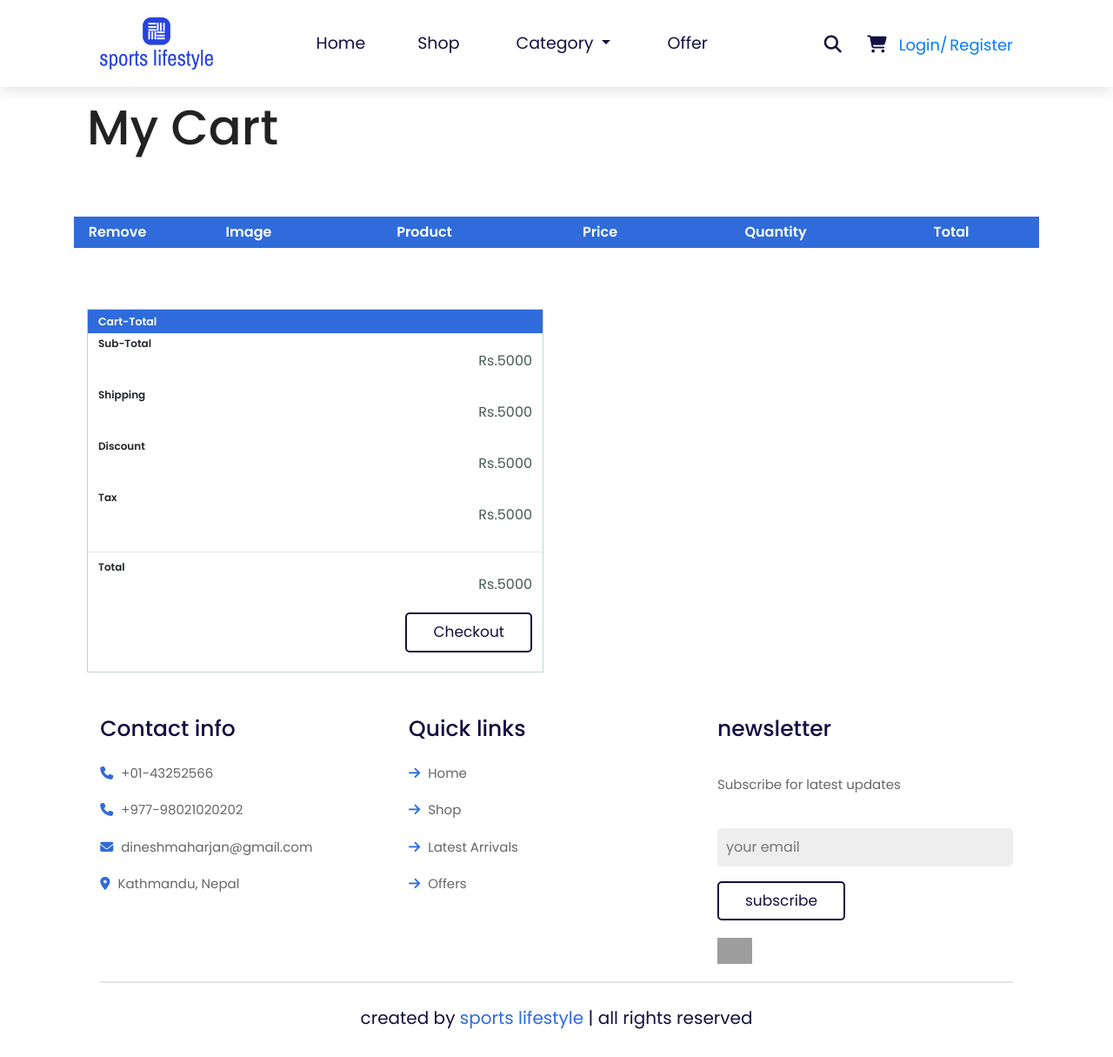
After one commit to BishadDangol/sportslifestyle, a Django app: page /cart-view in a window 1280 px wide. The commit adds this page. Shown: the whole page at 87% size. Run offline with Django 4.2, Linux system fonts and the light colour scheme; data that the repository does not hold is empty; some libraries are stand-ins or nearby versions; grey boxes are pictures that could not be loaded.

Commit message:
add to cart

```diff
--- a/sportslifestyle/templates/layouts/header.html
+++ b/sportslifestyle/templates/layouts/header.html
@@ -53,8 +53,9 @@
     <div class="icons">
         <div class="fas fa-bars" id="menu-btn"></div>
         <div class="fas fa-search" id="search-btn"></div>
-        <div class="fas fa-shopping-cart" id="cart-btn"></div>
-
+        <a href="{% url 'cart-view' %}">
+            <div class="fas fa-shopping-cart" id="cart-btn"></div>
+        </a>
 
         {# verify if user is logged in or not#}
         {% if user.is_authenticated %}
--- /dev/null
+++ b/sportslifestyle/templates/pages/cart.html
@@ -0,0 +1,72 @@
+{% extends 'main/main.html' %}
+{% block content %}
+    <section class="pt-5 mt-5 container">
+        <div class="cart-title container text-left mt-5 pt-5 ">
+            <h2 class" font-weight-bold pt-5">My Cart</h2>
+        </div>
+    </section>
+
+    <section id="cart-container" class="container my-5">
+        <table width="100%">
+            <thead>
+            <tr>
+                <td>Remove</td>
+                <td>Image</td>
+                <td>Product</td>
+                <td>Price</td>
+                <td>Quantity</td>
+                <td>Total</td>
+            </tr>
+            </thead>
+
+            <tbody>
+            {% for cart in cartData %}
+                <tr>
+                    <td><a href="#"><i class="fas fa-trash-alt"></i></a></td>
+                    <td>
+                        {% if cart.product.image %}
+                            <img class="img-fluid mb-3 mt-3" src="{{ cart.product.image.url }}" alt="">
+                        {% endif %}
+                    </td>
+                    <td><h5>{{ cart.product.name }}</h5></td>
+                    <td><h5>{{ cart.product.price }}</h5></td>
+                    <td><input class="w-25 pl-1 number" type="number" value="{{ cart.quantity }}"></td>
+                    <td><h5>Rs.{{ cart.total }}</h5></td>
+                </tr>
+            {% endfor %}
+
+            </tbody>
+        </table>
+    </section>
+
+    <section id="cart-bottom" class="container">
+        <div class="col total cart-div  col-lg-6 col-md-6 col-12">
+            <div>
+                <h5>Cart-Total</h5>
+                <div class="d-flex justify-content-between">
+                    <h6>Sub-Total</h6>
+                    <p>Rs.5000</p>
+                </div>
+                <div class="d-flex justify-content-between">
+                    <h6>Shipping</h6>
+                    <p>Rs.5000</p>
+                </div>
+                <div class="d-flex justify-content-between">
+                    <h6>Discount</h6>
+                    <p>Rs.5000</p>
+                </div>
+                <div class="d-flex justify-content-between">
+                    <h6>Tax</h6>
+                    <p>Rs.5000</p>
+                </div>
+                <hr>
+                <div class="d-flex justify-content-between">
+                    <h6>Total</h6>
+                    <p>Rs.5000</p>
+                </div>
+                <button type="button" class="btn btn-primary ml-auto">Checkout</button>
+            </div>
+        </div>
+    </section>
+
+{% endblock %}
--- a/sportslifestyle/templates/pages/index.html
+++ b/sportslifestyle/templates/pages/index.html
@@ -48,7 +48,7 @@
                         <h5>{{ product.name }}</h5>
                         <h4>Rs.{{ product.price }}</h4>
                     </div>
-                    <button type="button" class="btn btn-primary buy-btn">Add to Cart</button>
+                     <a href="{% url 'add-to-cart' product.id %}" type="button" class="btn btn-primary buy-btn">Add to Cart</a>
                 </div>
             {% endfor %}
 
@@ -77,7 +77,7 @@
                         <h5>{{ product.name }}</h5>
                         <h4>Rs.{{ product.price }}</h4>
                     </div>
-                    <button type="button" class="btn btn-primary buy-btn">Add to Cart</button>
+                    <a href="{% url 'add-to-cart' product.id %}" type="button" class="btn btn-primary buy-btn">Add to Cart</a>
                 </div>
             {% endfor %}
 
@@ -110,7 +110,7 @@
                         <h5>{{ product.name }}</h5>
                         <h4>Rs.{{ product.price }}</h4>
                     </div>
-                    <button type="button" class="btn btn-primary buy-btn">Add to Cart</button>
+                     <a href="{% url 'add-to-cart' product.id %}" type="button" class="btn btn-primary buy-btn">Add to Cart</a>
                 </div>
             {% endfor %}
 
--- a/sportslifestyle/templates/pages/latest.html
+++ b/sportslifestyle/templates/pages/latest.html
@@ -19,7 +19,8 @@
                     <div class="desc">
                         <h5>{{ products.name }}</h5>
                         <h4>Rs.{{ products.price }}</h4>
-                        <button type="button" class="btn btn-primary buy-btn">Add to Cart</button>
+                        <a href="{% url 'add-to-cart' products.id %}" type="button" class="btn btn-primary buy-btn">Add
+                            to Cart</a>
                     </div>
                 </div>
             {% endfor %}
--- a/sportslifestyle/templates/pages/shop.html
+++ b/sportslifestyle/templates/pages/shop.html
@@ -19,7 +19,7 @@
                     <div class="desc">
                         <h5>{{ products.name }}</h5>
                         <h4>Rs.{{ products.price }}</h4>
-                        <button type="button" class="btn btn-primary buy-btn">Add to Cart</button>
+                       <a href="{% url 'add-to-cart' products.id %}" type="button" class="btn btn-primary buy-btn">Add to Cart</a>
                     </div>
                 </div>
             {% endfor %}
@@ -55,7 +55,7 @@
                 {# checking if next page is present #}
                 {% if productData.has_next %}
                     <li class="page-item">
-                        <a class="page-link" href="?page={{ productData.has_next }}">Next</a>
+                        <a class="page-link" href="?page={{ productData.next_page_number }}" tabindex="+1">Next</a>
                     </li>
                 {% endif %}
             </ul>
--- a/sportslifestyle/urls.py
+++ b/sportslifestyle/urls.py
@@ -14,4 +14,7 @@ urlpatterns = [
     path("logout", views.user_logout, name='logout'),
     path("profile", views.profile, name='profile'),
 
+    path("cart-view", views.cart_view, name='cart-view'),
+    path("add-to-cart/<int:id>", views.add_to_cart, name='add-to-cart'),
+
 ]
--- a/sportslifestyle/views.py
+++ b/sportslifestyle/views.py
@@ -131,3 +131,69 @@ def product_detail(request, slug):
 
 def profile(request):
     return render(request, 'pages/profile.html')
+
+
+def add_to_cart(request, id):
+    get_product = Product.objects.get(id=id)
+    cart_session_key = request.session.get('cart_unique_key', None)
+    # if session key exist
+    if cart_session_key:
+        unique_key = Cart.objects.get(id=cart_session_key)
+        try:
+            # if product already exists in cart
+            cartproduct = CartDetail.objects.get(unique_cart=unique_key, product=get_product)
+            cartproduct.quantity = cartproduct.quantity + 1
+            cartproduct.total = cartproduct.sub_total * cartproduct.quantity
+            cartproduct.save()
+            unique_key.total = unique_key.total + get_product.price
+            unique_key.save()
+            back = request.META.get('HTTP_REFERER')
+            return redirect(back)
+
+        # new product when added in cart
+        except CartDetail.DoesNotExist:
+            cartproduct = CartDetail.objects.create(
+                unique_cart=unique_key,
+                product=get_product,
+                quantity=1,
+                total=get_product.price,
+                sub_total=get_product.price)
+            cartproduct.save()
+            unique_key.total = unique_key.total + get_product.price
+            unique_key.save()
+            back = request.META.get('HTTP_REFERER')
+            return redirect(back)
+
+    # creates a new session key
+    else:
+        unique_key = Cart.objects.create(total=0)
+        request.session['cart_unique_key'] = unique_key.id
+        cartproduct = CartDetail.objects.create(
+            unique_cart=unique_key,
+            product=get_product,
+            quantity=1,
+            total=get_product.price,
+            sub_total=get_product.price)
+        cartproduct.save()
+        unique_key.total = unique_key.total + get_product.price
+        unique_key.save()
+        back = request.META.get('HTTP_REFERER')
+        return redirect(back)
+
+
+def cart_view(request):
+    # check if user has session key
+    cart_session_key = request.session.get('cart_unique_key', None)
+    # if user has session key and products present
+    if cart_session_key:
+        # finds cart owner with relation to session key
+        unique_key = Cart.objects.get(id=cart_session_key)
+        data = {
+            # filters each product in CartDetail related to single Cart model
+            'cartData': CartDetail.objects.filter(unique_cart=unique_key),
+            'uniqueKey': unique_key
+        }
+        return render(request, 'pages/cart.html', data)
+    # if user has no session key empty cart
+    else:
+        return render(request, 'pages/cart.html')
```
Also changed, not shown: sportslifestyle/admin.py (+10 -0 lines), sportslifestyle/models.py (+17 -0 lines), sportslifestyle/migrations/0007_cart_cartdetail.py (added).
